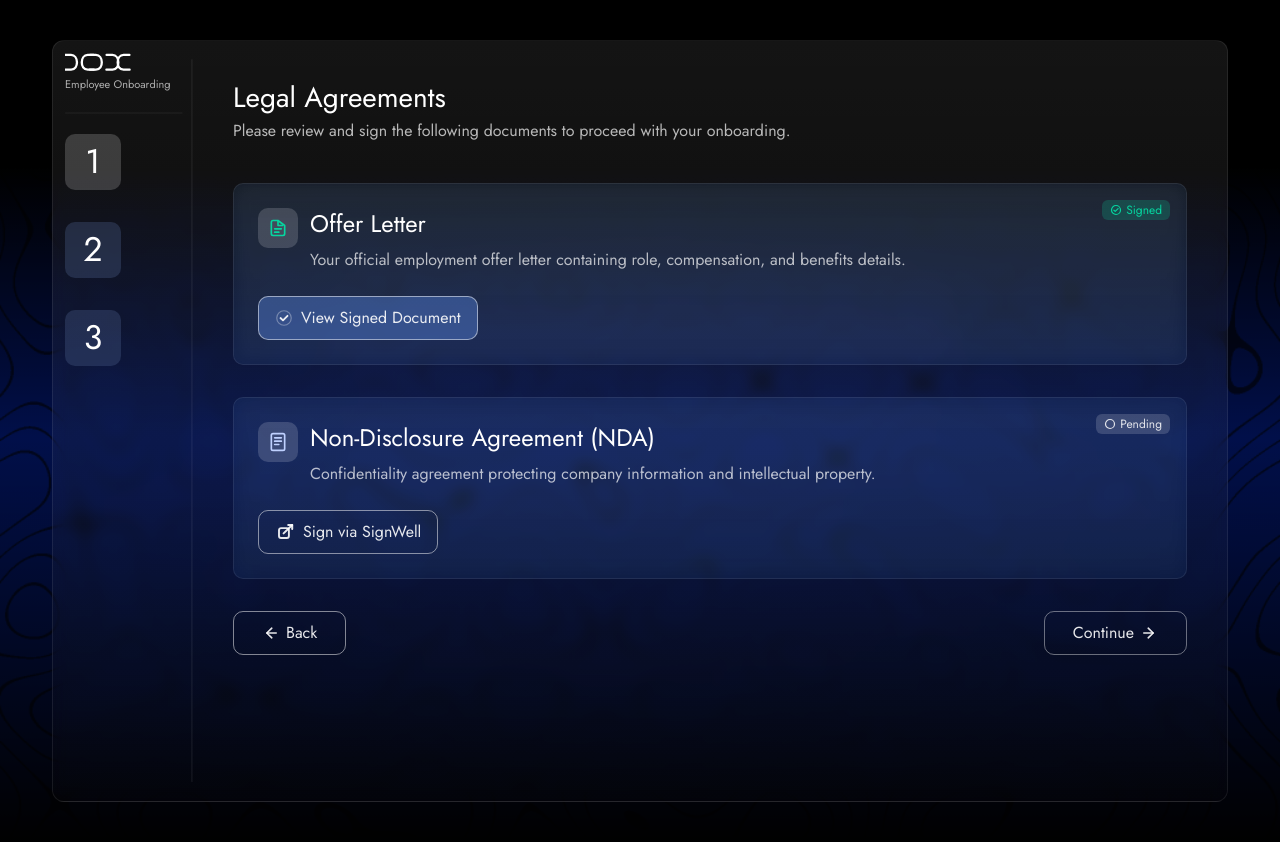
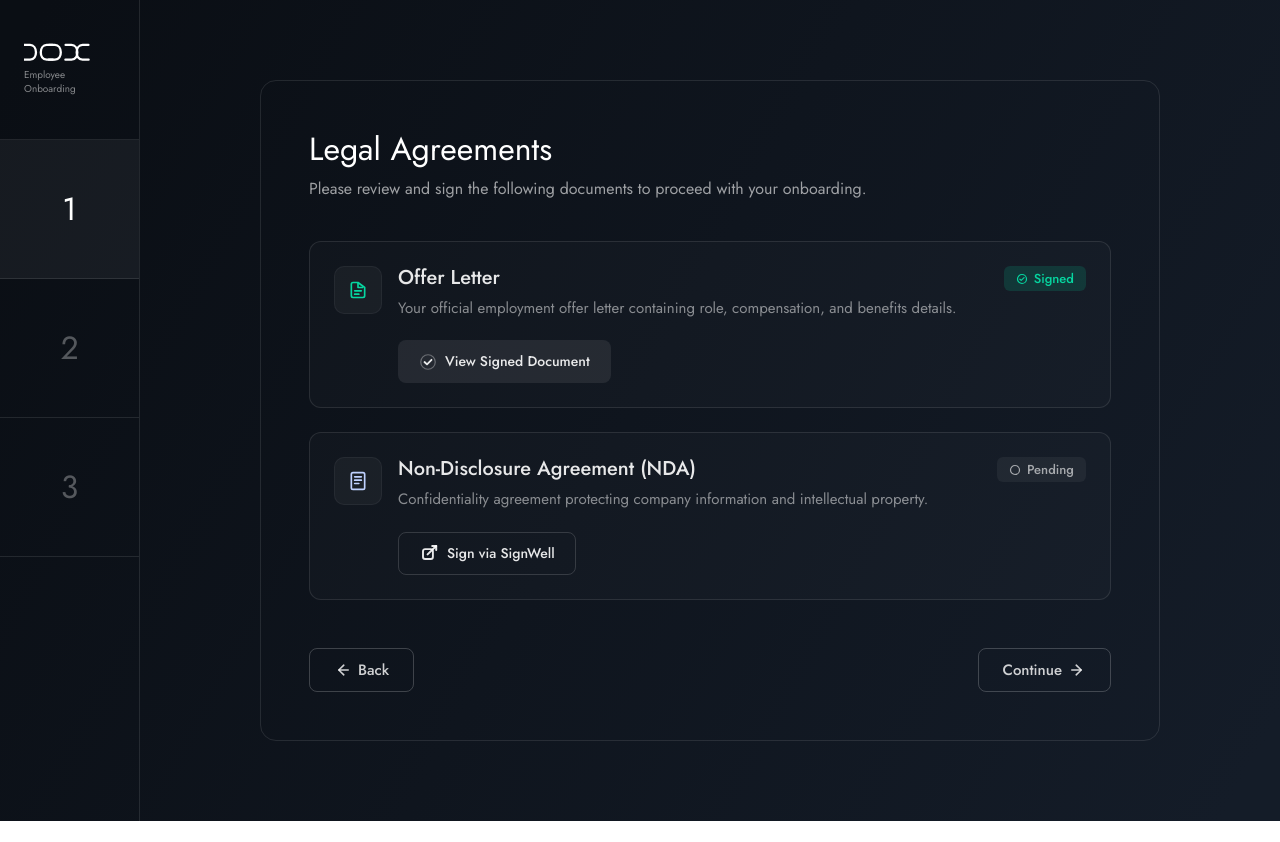
Before and after one commit to NoCapCode-tm/Dox, a React (Vite) app: page /legal-agreements in a window 1280 px wide. After the commit the page ends 821 px from the top, so only its background shows below. Built offline with nearby package versions, Linux system fonts and the light colour scheme; a web font is replaced by a local one.

Commit message:
refactor(ui): update legal agreements to new design

```diff
--- a/src/pages/LegalAgreements.jsx
+++ b/src/pages/LegalAgreements.jsx
@@ -4,94 +4,59 @@ const LegalAgreements = () => {
     const navigate = useNavigate()
 
     return (
-        /* Page Shell */
         <div
-            className="relative min-h-screen w-full overflow-hidden font-[Jost] text-white"
-            style={{ background: '#000' }}
+            className="relative min-h-screen w-full flex flex-col md:flex-row font-[Jost] text-white"
+            style={{ background: 'linear-gradient(119.18deg, #0A0E14 2.67%, #141C28 96.61%)' }}
         >
-            {/* Base Background Gradients */}
-            <div className="absolute inset-0 z-0">
-                <div
-                    className="absolute top-0 left-0 w-1/2 h-full"
-                    style={{
-                        background:
-                            'conic-gradient(from 89.78deg at 50% 41%, #0A1F56 0deg, #00184D 219.41deg, #0A1F56 309.85deg, #0D2460 360deg)',
-                    }}
-                />
-                <div
-                    className="absolute top-0 right-0 w-1/2 h-full"
-                    style={{
-                        background:
-                            'conic-gradient(from 89.78deg at 50% 41%, #0A1F56 0deg, #00184D 219.41deg, #0A1F56 309.85deg, #0D2460 360deg)',
-                        transform: 'matrix(-1, 0, 0, 1, 0, 0)',
-                    }}
-                />
+            {/* Sidebar */}
+            <aside className="w-full md:w-[130px] lg:w-[140px] shrink-0 border-b md:border-b-0 md:border-r border-white/10 flex flex-col bg-[#0A0E14] md:bg-transparent sticky md:relative top-0 z-20">
+
+                {/* Mobile View: Compact Layout */}
+                <div className="md:hidden px-6 py-4 flex items-center justify-between">
+                    <div>
+                        <DoxLogo />
+                        <p className="text-[10px] leading-[14px] text-white/50 mt-1">Employee Onboarding</p>
+                    </div>
+                    <div className="flex gap-2">
+                        <div className="w-9 h-9 rounded-[8px] flex items-center justify-center text-[16px] bg-white/20 text-white font-medium">1</div>
+                        <div className="w-9 h-9 rounded-[8px] flex items-center justify-center text-[16px] bg-[#4B6089]/30 text-white/60 font-medium">2</div>
+                        <div className="w-9 h-9 rounded-[8px] flex items-center justify-center text-[16px] bg-[#4B6089]/30 text-white/60 font-medium">3</div>
+                    </div>
                 </div>
 
-
-            {/* Pattern Overlay */}
-            <div
-                className="absolute inset-0 z-0"
-                style={{
-                    backgroundImage: 'url(/dox-bg.png)',
-                    backgroundSize: 'cover',
-                    backgroundPosition: 'center',
-                    backgroundRepeat: 'no-repeat',
-                    mixBlendMode: 'multiply',
-                    filter: 'brightness(0) contrast(1.08)',
-                    opacity: 0.62,
-                }}
-            />
-
-            <div
-                className="absolute inset-0 z-0"
-                style={{
-                    background:
-                        'linear-gradient(180deg, #000000 20%, #5492EC 52%, #000000 100%)',
-                    mixBlendMode: 'multiply',
-                }}
-            />
-
-            {/* Main Frame */}
-            <div className="relative z-10 max-w-[1240px] mx-auto px-4 md:px-8 py-8 md:py-10">
-                <div
-                    className="relative rounded-[12px] border border-white/8 overflow-hidden"
-                    style={{
-                        background:
-                            'linear-gradient(180deg, rgba(255, 255, 255, 0.08) 0%, rgba(153, 153, 153, 0.02) 100%)',
-                        backdropFilter: 'blur(8px)',
-                        WebkitBackdropFilter: 'blur(8px)',
-                    }}
-                >
-                    <div className="grid grid-cols-1 md:grid-cols-[140px_1fr] min-h-[760px]">
-                        {/* Sidebar */}
-                        <aside className="relative p-4 md:p-3">
-                            <div className="hidden md:flex absolute right-0 top-[18px] bottom-[18px] pointer-events-none items-stretch">
-                                <VerticalDivider />
-                            </div>
+                {/* Desktop View: Full Cells Layout */}
+                <div className="hidden md:flex flex-col h-full">
+                    {/* Logo Cell */}
+                    <div className="h-[120px] lg:h-[140px] flex flex-col justify-center px-6 border-b border-white/10 shrink-0">
                         <DoxLogo />
-                            <p className="text-[11px] leading-[16px] text-white/65 mt-1">Employee Onboarding</p>
-                            <div className="my-5 pr-6">
-                                <HorizontalDivider />
+                        <p className="text-[10px] leading-[14px] text-white/50 mt-1.5">Employee Onboarding</p>
                     </div>
 
-                            <div className="flex md:flex-col gap-3 md:gap-8">
-                                <StepBadge number="1" active />
-                                <StepBadge number="2" />
-                                <StepBadge number="3" />
+                    {/* Steps */}
+                    <div className="flex-1 flex flex-col">
+                        <div className="aspect-square flex items-center justify-center border-b border-white/10 bg-white/5">
+                            <span className="text-[28px] lg:text-[32px] text-white">1</span>
+                        </div>
+                        <div className="aspect-square flex items-center justify-center border-b border-white/10">
+                            <span className="text-[28px] lg:text-[32px] text-white/30">2</span>
+                        </div>
+                        <div className="aspect-square flex items-center justify-center border-b border-white/10">
+                            <span className="text-[28px] lg:text-[32px] text-white/30">3</span>
+                        </div>
+                    </div>
                 </div>
             </aside>
 
-                        {/* Main Content */}
-                        <section className="relative p-5 md:p-8 lg:p-10">
-                            <div className="relative z-10">
-                                <h1 className="text-[28px] leading-[34px] font-normal">Legal Agreements</h1>
-                                <p className="mt-1 text-white/70 text-[16px] leading-[24px] max-w-[820px]">
+            {/* Main Content Area */}
+            <main className="flex-1 flex items-center justify-center p-6 md:p-12 lg:p-20">
+                <div className="w-full max-w-[900px] border border-white/10 rounded-[16px] p-8 md:p-12">
+                    <h1 className="text-[32px] leading-tight font-normal text-white">Legal Agreements</h1>
+                    <p className="mt-2 text-[16px] text-white/60">
                         Please review and sign the following documents to proceed with your onboarding.
                     </p>
 
                     {/* Agreement Cards */}
-                                <div className="mt-10 space-y-8">
+                    <div className="mt-10 space-y-6">
                         <AgreementCard
                             title="Offer Letter"
                             description="Your official employment offer letter containing role, compensation, and benefits details."
@@ -113,11 +78,11 @@ const LegalAgreements = () => {
                     </div>
 
                     {/* Footer Actions */}
-                                <div className="mt-8 flex items-center justify-between">
+                    <div className="mt-12 flex items-center justify-between">
                         <button
                             type="button"
                             onClick={() => navigate('/welcome')}
-                                        className="px-7 py-2.5 rounded-[10px] border border-white/50 text-[16px] leading-[22px] text-white/90 hover:bg-white/5 transition-colors inline-flex items-center gap-2"
+                            className="px-6 py-2.5 rounded-[8px] border border-white/20 text-[15px] font-medium text-white/80 hover:bg-white/5 transition-colors inline-flex items-center gap-2"
                         >
                             <BackArrowIcon />
                             Back
@@ -126,32 +91,17 @@ const LegalAgreements = () => {
                         <button
                             type="button"
                             onClick={() => navigate('/dashboard')}
-                                        className="px-7 py-2.5 rounded-[10px] border border-white/40 text-[16px] leading-[22px] text-white/90 hover:bg-white/5 transition-colors inline-flex items-center gap-2"
+                            className="px-6 py-2.5 rounded-[8px] border border-white/20 text-[15px] font-medium text-white/80 hover:bg-white/5 transition-colors inline-flex items-center gap-2"
                         >
                             Continue
                             <ForwardArrowIcon />
                         </button>
                     </div>
                 </div>
-                        </section>
-                    </div>
-                </div>
-            </div>
+            </main>
         </div>
     )
 }
-
-const StepBadge = ({ number, active = false }) => (
-    <div
-        className="w-[56px] h-[56px] rounded-[10px] flex items-center justify-center text-[34px] leading-none"
-        style={{
-            background: active ? 'rgba(255,255,255,0.18)' : 'rgba(75, 96, 137, 0.35)',
-            color: '#ffffff',
-        }}
-    >
-        {number}
-    </div>
-)
 
 const BackArrowIcon = () => (
     <svg width="16" height="14" viewBox="0 0 16 14" fill="none" aria-hidden="true">
@@ -169,40 +119,42 @@ const ForwardArrowIcon = () => (
 
 const AgreementCard = ({ title, description, status, actionLabel, onAction, icon, signed = false }) => (
     <div
-        className="relative rounded-[10px] p-4 md:p-6 border border-white/8"
+        className="relative rounded-[12px] p-6 border border-white/10"
         style={{
-            background: 'rgba(46, 109, 194, 0.1)',
-            backdropFilter: 'blur(10px)',
-            WebkitBackdropFilter: 'blur(10px)',
+            background: 'rgba(255, 255, 255, 0.02)'
         }}
     >
-        <div className="absolute top-4 right-4 px-2 py-0.5 rounded-[6px] text-[12px] leading-[16px] inline-flex items-center gap-1" style={{
-            background: signed ? 'rgba(6, 214, 160, 0.2)' : 'rgba(255,255,255,0.16)',
-            color: signed ? '#06D6A0' : 'rgba(255,255,255,0.85)',
+        <div className="absolute top-6 right-6 px-3 py-1.5 rounded-[6px] text-[13px] font-medium leading-none inline-flex items-center gap-1.5" style={{
+            background: signed ? 'rgba(6, 214, 160, 0.15)' : 'rgba(255,255,255,0.05)',
+            color: signed ? '#06D6A0' : 'rgba(255,255,255,0.6)',
         }}>
             {signed ? <StatusSignedIcon /> : <StatusPendingIcon />}
             {status}
         </div>
 
-        <div className="flex items-start gap-3 pr-20">
-            <div className="w-10 h-10 rounded-[10px] bg-white/16 flex items-center justify-center shrink-0">
+        <div className="flex items-start gap-4 pr-28">
+            <div className="w-12 h-12 rounded-[10px] bg-white/[0.04] border border-white/[0.05] flex items-center justify-center shrink-0">
                 {icon}
             </div>
-            <div>
-                <h3 className="text-[35, 40, 46, 1] text-[24px] leading-[32px] font-normal text-white">{title}</h3>
-                <p className="mt-2 text-[16px] leading-[24px] text-white/70 max-w-[760px]">{description}</p>
-            </div>
-        </div>
+            <div className="pt-0.5">
+                <h3 className="text-[20px] font-medium text-white/90 leading-none">{title}</h3>
+                <p className="mt-2 text-[15px] text-white/50 leading-relaxed">{description}</p>
 
                 <button
                     type="button"
                     onClick={onAction}
-            className="mt-6 px-4 py-2.5 rounded-[10px] border border-white/50 text-[16px] leading-[22px] text-white/90 hover:bg-white/6 transition-colors inline-flex items-center gap-2"
-            style={{ background: signed ? 'rgba(92, 141, 231, 0.4)' : 'transparent' }}
+                    className="mt-5 px-5 py-2.5 rounded-[8px] text-[14px] font-medium transition-colors inline-flex items-center gap-2"
+                    style={{
+                        background: signed ? 'rgba(255,255,255,0.08)' : 'transparent',
+                        border: signed ? '1px solid transparent' : '1px solid rgba(255,255,255,0.15)',
+                        color: 'rgba(255,255,255,0.9)'
+                    }}
                 >
                     {signed ? <ButtonCheckIcon /> : <ButtonSignwellIcon />}
                     {actionLabel}
                 </button>
+            </div>
+        </div>
     </div>
 )
 
@@ -231,18 +183,6 @@ const ButtonSignwellIcon = () => (
         <path d="M13.2 3.0H17.2V7.0" stroke="currentColor" strokeWidth="2" strokeLinecap="round" strokeLinejoin="round" />
         <path d="M17.2 3.0L8.6 11.4" stroke="currentColor" strokeWidth="2" strokeLinecap="round" strokeLinejoin="round" />
         <rect x="4" y="6.1" width="9.9" height="9.9" rx="2.1" stroke="currentColor" strokeWidth="1.9" />
-    </svg>
-)
-
-const VerticalDivider = () => (
-    <svg className="h-full w-auto" width="2" height="797" viewBox="0 0 2 797" fill="none" xmlns="http://www.w3.org/2000/svg" aria-hidden="true" preserveAspectRatio="none">
-        <path d="M1 1L1 795.024" stroke="white" strokeOpacity="0.05" strokeWidth="2" strokeLinecap="round" />
-    </svg>
-)
-
-const HorizontalDivider = () => (
-    <svg width="118" height="2" viewBox="0 0 150 2" fill="none" xmlns="http://www.w3.org/2000/svg" aria-hidden="true">
-        <path d="M1 1H148.5" stroke="white" strokeOpacity="0.05" strokeWidth="2" strokeLinecap="round" />
     </svg>
 )
 
```
Lines whose indentation alone changed are shown as unchanged.
